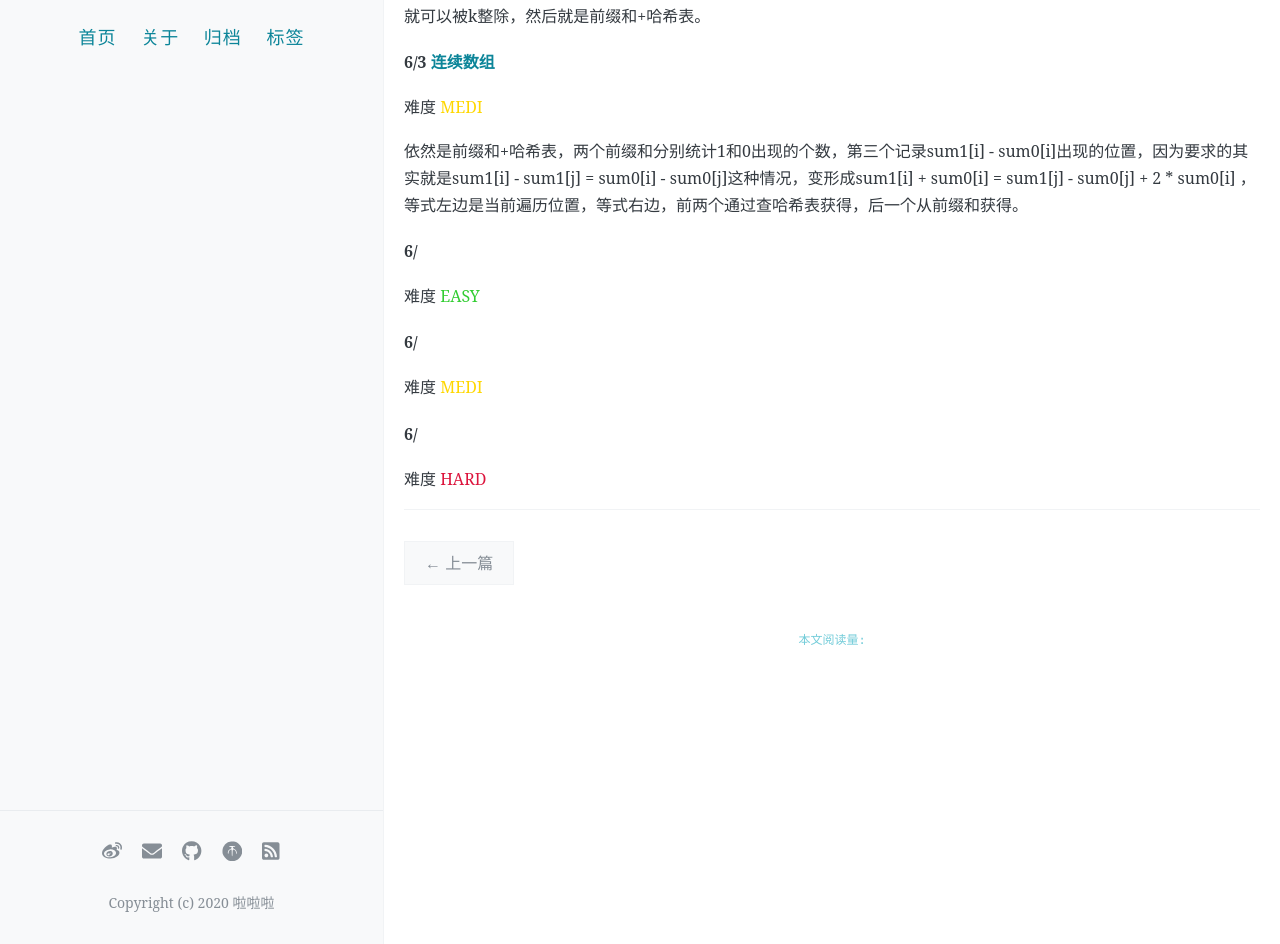
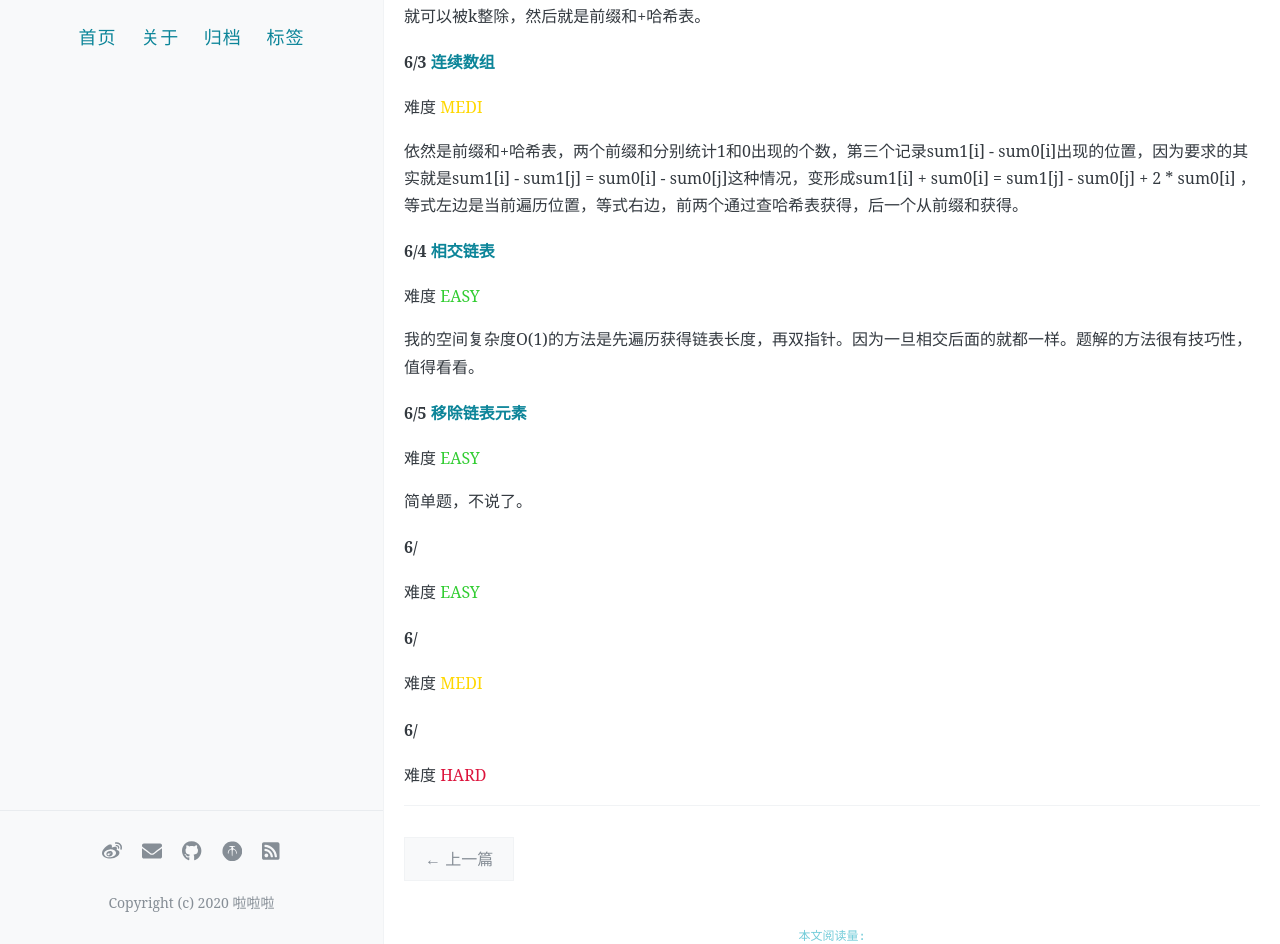
Before and after one commit to MXtremist/mxtremist.github.io, a Jekyll site: the page built from _posts/2021-06-01-leetcode202106.md, in a window 1280 px wide and 1376 px high. Shown: the part 426-1370 px from the top of the window. Built offline with Jekyll 4.4.1, drawn with Linux system fonts in a browser that asks for light colours; comment, search, counter and statistics services are not loaded.

Commit message:
Update 2021-06-01-leetcode202106.md

```diff
--- a/_posts/2021-06-01-leetcode202106.md
+++ b/_posts/2021-06-01-leetcode202106.md
@@ -35,6 +35,22 @@ comments: true
 
 
 
+##### 6/4 [相交链表](https://leetcode-cn.com/problems/intersection-of-two-linked-lists/)
+
+难度 <font color="Limegreen">EASY</font>
+
+我的空间复杂度O(1)的方法是先遍历获得链表长度，再双指针。因为一旦相交后面的就都一样。题解的方法很有技巧性，值得看看。
+
+
+
+##### 6/5 [移除链表元素](https://leetcode-cn.com/problems/remove-linked-list-elements/)
+
+难度 <font color="Limegreen">EASY</font>
+
+简单题，不说了。
+
+
+
 ##### 6/
 
 难度 <font color="Limegreen">EASY</font>
```
